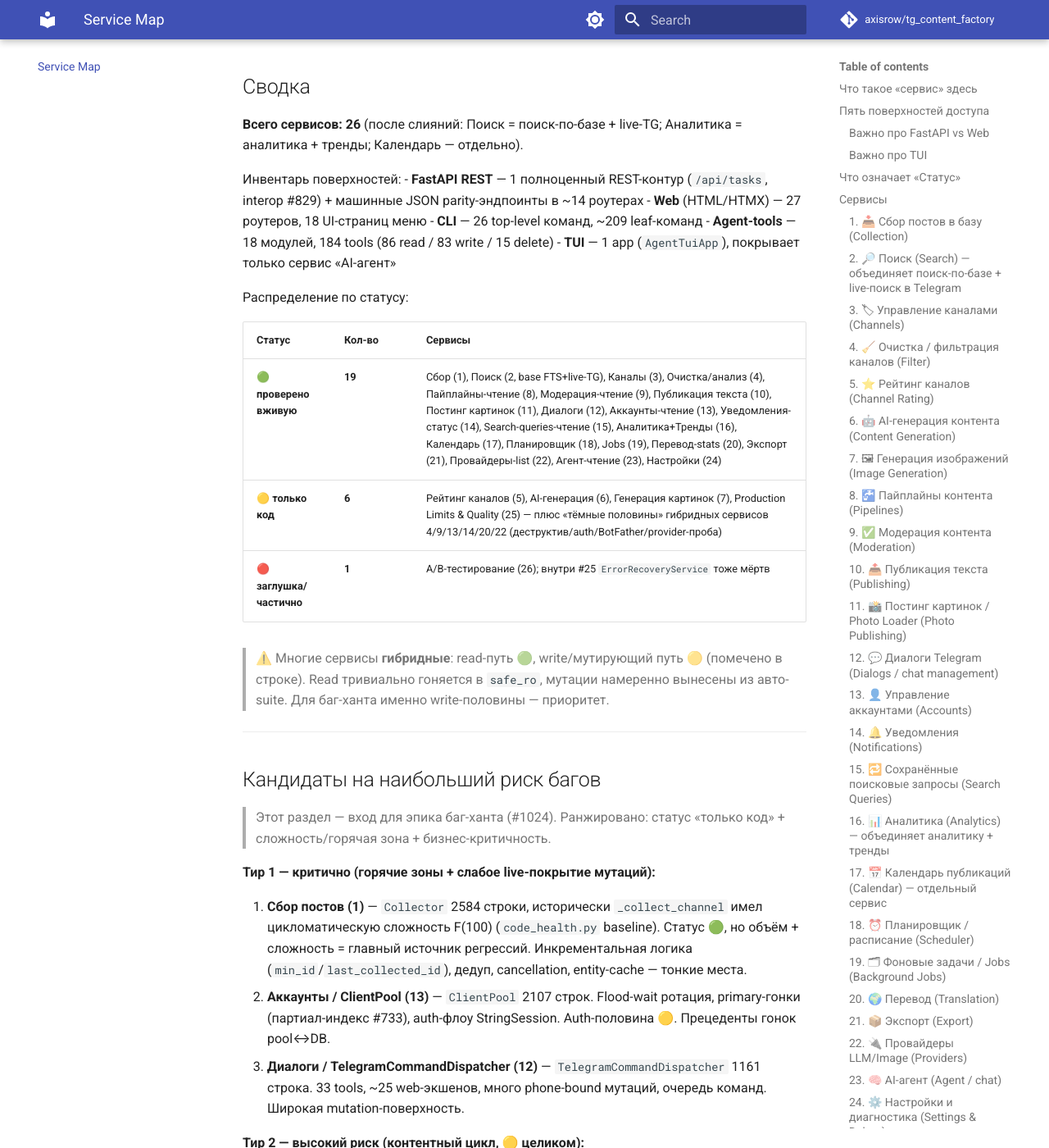
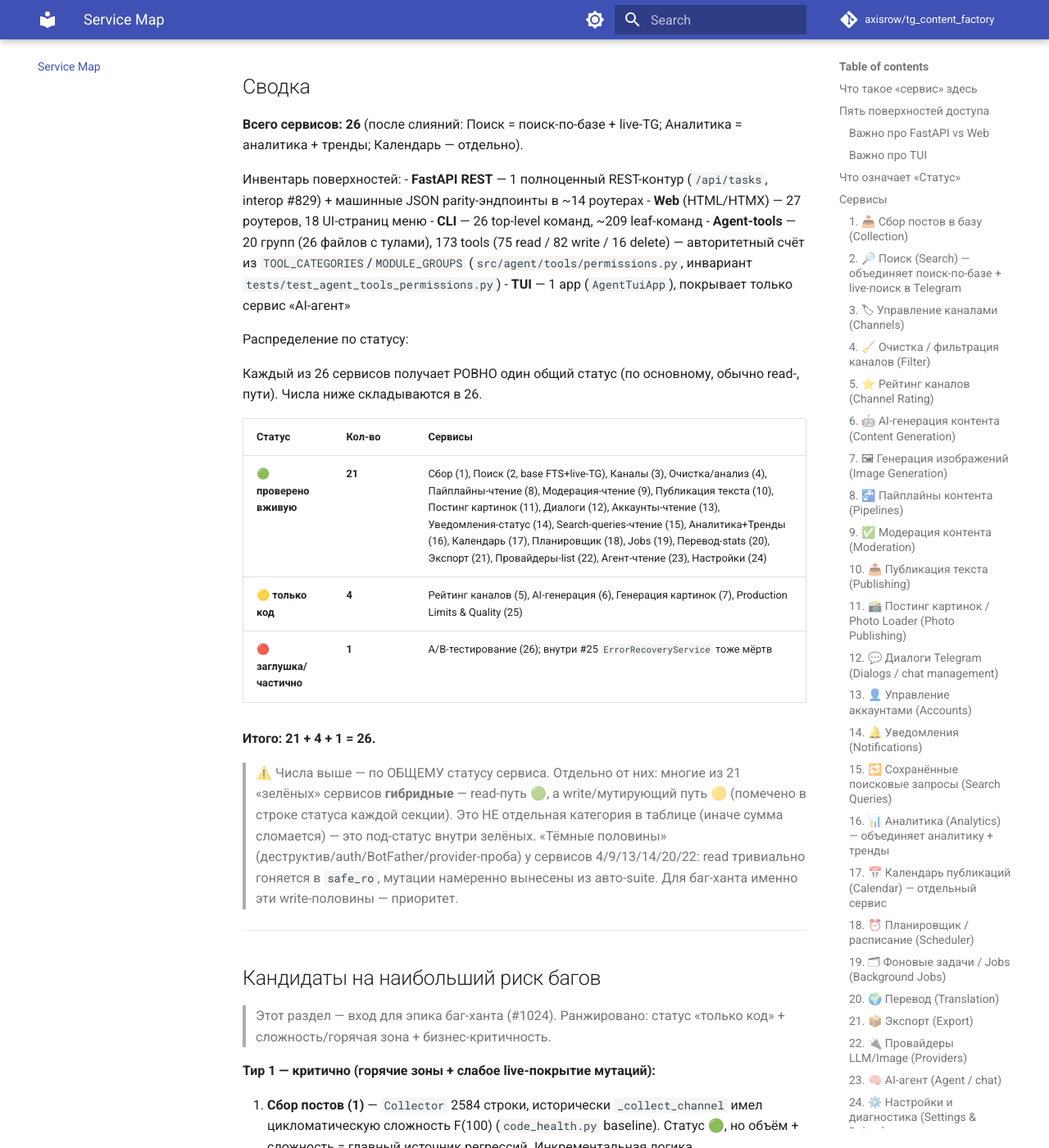
Before and after one commit to axisrow/tg_content_factory, an MkDocs documentation site: the page built from docs/feature-map.md, in a window 1280 px wide and 1400 px high, scrolled down 17921 px. Shown: the whole window at 82% size. Built offline with MkDocs 1.6.1 and Material for MkDocs 9.7.7, drawn with Linux system fonts in a browser that asks for light colours; comment, search, counter and statistics services are not loaded; some of the changed text lies outside the part shown.

Commit message:
docs: fix service-map counts flagged in local review (#1022)
Cycle-review (Codex + Claude subagent) нашёл фактические ошибки в счётчиках:

- Сводка статусов была внутренне противоречива (Codex): «19 проверено
  вживую / 6 только код», но строка перечисляла 21 сервис. Реальный
  расклад по секциям: 🟡 полных 4 (5,6,7,25), 🔴 1 (26) → 🟢 21.
  Исправлено на 21/4/1 (21+4+1=26); гибридные read/write половины
  вынесены в пояснение как под-статус, чтобы сумма оставалась 26.
- Счётчик agent-tools «184 tools (86 read/83 write/15 delete) в 18
  модулях» (Claude subagent) не воспроизводился. Авторитетный источник
  TOOL_CATEGORIES/MODULE_GROUPS (src/agent/tools/permissions.py,
  инвариант tests/test_agent_tools_permissions.py) даёт 173 tools
  (75/82/16) в 20 группах. Исправлено во всех трёх местах + ссылка на
  источник.

mkdocs build --strict — зелёный.

Refs #1022

Co-Authored-By: Claude Opus 4.8 <noreply@anthropic.com>
Claude-Session: https://claude.ai/code/session_015zdavWQdCgt2VhJhRxqDV9

```diff
--- a/docs/feature-map.md
+++ b/docs/feature-map.md
@@ -17,7 +17,7 @@
 | 1 | **FastAPI REST** (`/api/*`, JSON) | для **программ** (interop, внешние воркеры) | `src/web/routes/tasks.py` (`/api/tasks`, #829) + машинные JSON parity-эндпоинты внутри HTML-роутеров (CLI↔Web parity) |
 | 2 | **Web** (HTML/HTMX) | для **человека** в браузере | `src/web/routes/` — Jinja2-шаблоны, HTMX-фрагменты, формы |
 | 3 | **CLI** | команды терминала | `src/cli/commands/` + `src/cli/parser_domains/` (~209 leaf-команд) |
-| 4 | **Agent-tools** | тулы AI-агента (MCP) | `src/agent/tools/` (184 tools в 18 модулях) |
+| 4 | **Agent-tools** | тулы AI-агента (MCP) | `src/agent/tools/` (173 tools в 20 группах) |
 | 5 | **TUI** (Textual) | интерактивный терминальный UI | `src/cli/commands/agent_tui.py` + `.tcss` (dep `textual[syntax]`); запуск — `agent chat` без `--prompt`. **УЗКАЯ**: только AI-чат, см. ниже |
 
 ### Важно про FastAPI vs Web
@@ -385,7 +385,7 @@ APScheduler: периодический сбор, запуск search-queries,
 | FastAPI REST | ✅ | `GET /agent/threads/{id}/messages`, `/agent/channels-json` (JSON) |
 | Web | ✅ | `/agent`, `POST /agent/threads`, `/agent/threads/{id}/chat` (**SSE**), `/agent/threads/{id}/{stop,context,permission/{req}}` |
 | CLI | ✅ | `agent threads/thread-create/thread-delete/chat/thread-rename/thread-stop/messages/context/test-escaping/test-tools` |
-| Agent-tools | ✅ | `agent_threads.py` (5: list/create/delete/rename/get_messages) + сам реестр 184 tools |
+| Agent-tools | ✅ | `agent_threads.py` (5: list/create/delete/rename/get_messages) + сам реестр 173 tools |
 | TUI | ✅ | `AgentTuiApp` (`agent_tui.py` + `.tcss`); запуск `agent chat` без `--prompt` |
 
 **Backend:** `AgentManager`, `AgentProviderService`, react-agent fallback, MCP-server.
@@ -446,18 +446,22 @@ Rate/cost-лимиты на провайдеров, учёт дневных за
 - **FastAPI REST** — 1 полноценный REST-контур (`/api/tasks`, interop #829) + машинные JSON parity-эндпоинты в ~14 роутерах
 - **Web** (HTML/HTMX) — 27 роутеров, 18 UI-страниц меню
 - **CLI** — 26 top-level команд, ~209 leaf-команд
-- **Agent-tools** — 18 модулей, 184 tools (86 read / 83 write / 15 delete)
+- **Agent-tools** — 20 групп (26 файлов с тулами), 173 tools (75 read / 82 write / 16 delete) — авторитетный счёт из `TOOL_CATEGORIES`/`MODULE_GROUPS` (`src/agent/tools/permissions.py`, инвариант `tests/test_agent_tools_permissions.py`)
 - **TUI** — 1 app (`AgentTuiApp`), покрывает только сервис «AI-агент»
 
 Распределение по статусу:
 
+Каждый из 26 сервисов получает РОВНО один общий статус (по основному, обычно read-, пути). Числа ниже складываются в 26.
+
 | Статус | Кол-во | Сервисы |
 |--------|--------|---------|
-| 🟢 **проверено вживую** | **19** | Сбор (1), Поиск (2, base FTS+live-TG), Каналы (3), Очистка/анализ (4), Пайплайны-чтение (8), Модерация-чтение (9), Публикация текста (10), Постинг картинок (11), Диалоги (12), Аккаунты-чтение (13), Уведомления-статус (14), Search-queries-чтение (15), Аналитика+Тренды (16), Календарь (17), Планировщик (18), Jobs (19), Перевод-stats (20), Экспорт (21), Провайдеры-list (22), Агент-чтение (23), Настройки (24) |
-| 🟡 **только код** | **6** | Рейтинг каналов (5), AI-генерация (6), Генерация картинок (7), Production Limits & Quality (25) — плюс «тёмные половины» гибридных сервисов 4/9/13/14/20/22 (деструктив/auth/BotFather/provider-проба) |
+| 🟢 **проверено вживую** | **21** | Сбор (1), Поиск (2, base FTS+live-TG), Каналы (3), Очистка/анализ (4), Пайплайны-чтение (8), Модерация-чтение (9), Публикация текста (10), Постинг картинок (11), Диалоги (12), Аккаунты-чтение (13), Уведомления-статус (14), Search-queries-чтение (15), Аналитика+Тренды (16), Календарь (17), Планировщик (18), Jobs (19), Перевод-stats (20), Экспорт (21), Провайдеры-list (22), Агент-чтение (23), Настройки (24) |
+| 🟡 **только код** | **4** | Рейтинг каналов (5), AI-генерация (6), Генерация картинок (7), Production Limits & Quality (25) |
 | 🔴 **заглушка/частично** | **1** | A/B-тестирование (26); внутри #25 `ErrorRecoveryService` тоже мёртв |
 
-> ⚠️ Многие сервисы **гибридные**: read-путь 🟢, write/мутирующий путь 🟡 (помечено в строке). Read тривиально гоняется в `safe_ro`, мутации намеренно вынесены из авто-suite. Для баг-ханта именно write-половины — приоритет.
+**Итого: 21 + 4 + 1 = 26.**
+
+> ⚠️ Числа выше — по ОБЩЕМУ статусу сервиса. Отдельно от них: многие из 21 «зелёных» сервисов **гибридные** — read-путь 🟢, а write/мутирующий путь 🟡 (помечено в строке статуса каждой секции). Это НЕ отдельная категория в таблице (иначе сумма сломается) — это под-статус внутри зелёных. «Тёмные половины» (деструктив/auth/BotFather/provider-проба) у сервисов 4/9/13/14/20/22: read тривиально гоняется в `safe_ro`, мутации намеренно вынесены из авто-suite. Для баг-ханта именно эти write-половины — приоритет.
 
 ---
 
```
